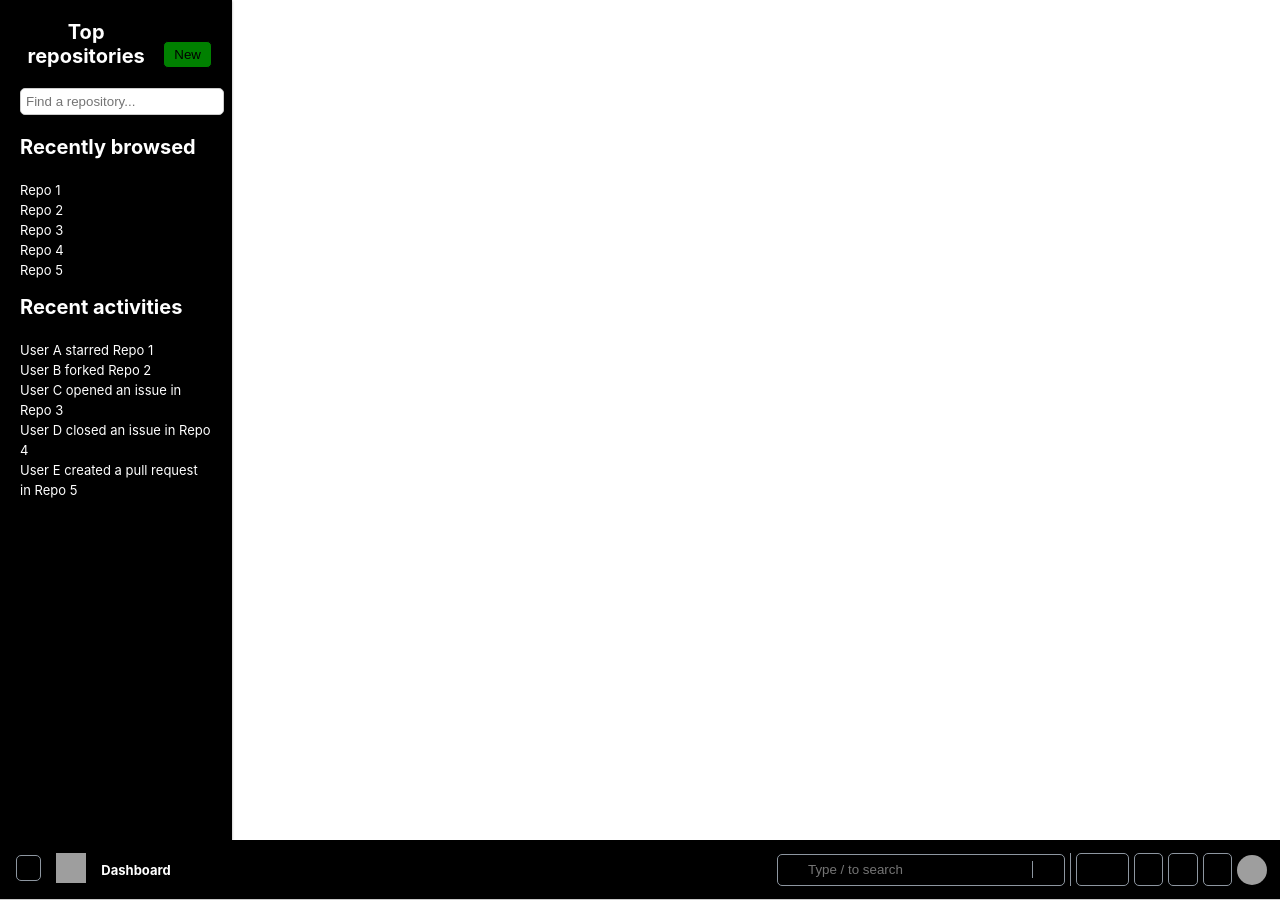
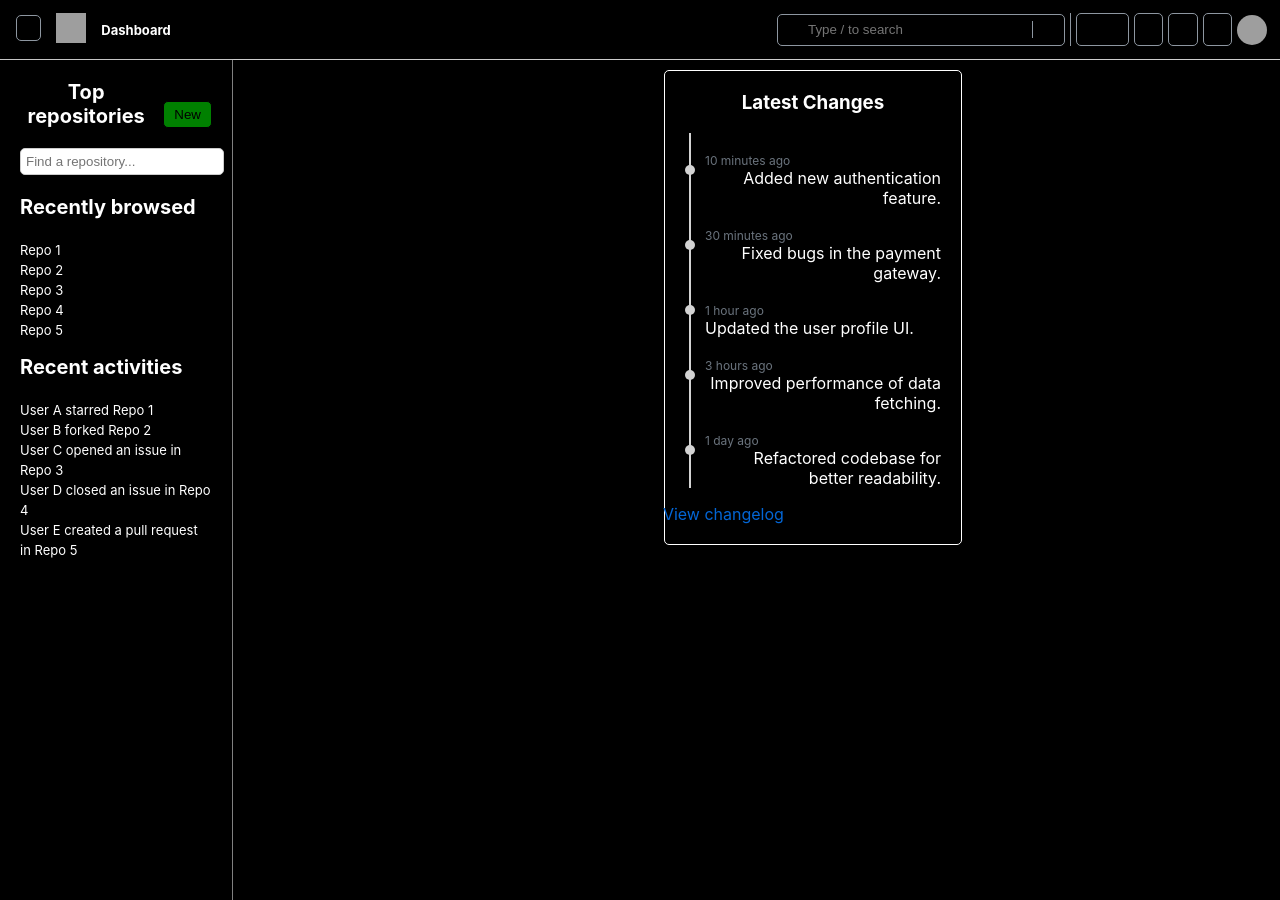
Before and after one commit to tripercy/pka-web-dev-final, a React (Create React App) app: page / in a window 1280 px wide. Built offline with nearby package versions, Linux system fonts and the light colour scheme; grey boxes are pictures that could not be loaded; some icons are missing.

Commit message:
Latest Changes log added

```diff
--- a/src/App.css
+++ b/src/App.css
@@ -1,5 +1,6 @@
 .App {
   text-align: center;
+  background: black;
 }
 
 .App-logo {
--- a/src/App.js
+++ b/src/App.js
@@ -1,14 +1,17 @@
 import './App.css';
 import LeftPane from './homepage/LeftPane';
+import Latest from './homepage/Latest';
 import TopNav from './nav/TopNav';
 
 function App() {
     return (
         <div className="App">
-          <LeftPane />
             <body>
                 <TopNav className="icon" />
+                <Latest />
+                <LeftPane />
             </body>
+
         </div>
     );
 }
--- /dev/null
+++ b/src/homepage/Latest.css
@@ -0,0 +1,105 @@
+.latest-changes {
+    background-color: black;
+    margin-top: 10px;
+    border-radius: 5px;
+    border: 1px solid white;
+    margin-left: 83vh;
+    padding: 20px;
+    box-shadow: 0 1px 3px rgba(0, 0, 0, 0.12), 0 1px 2px rgba(0, 0, 0, 0.24);
+    width: 20%;
+    position: absolute;
+}
+
+.latest-changes h3 {
+    color: white;
+    margin-top: 0;
+}
+
+.latest-changes ul {
+    position: relative;
+    padding-left: 20px;
+    list-style: none;
+}
+
+
+.latest-changes ul::after{
+    content: "";
+    position: absolute;
+    width: 3px;
+    height: calc(100%);
+    left: 10px;
+    background: white;
+    top: 20px;
+    z-index: -1;
+    margin-top: 20px;
+
+}
+
+.latest-changes ul li{
+    /* border: 1px solid white; */
+    display: flex;
+    flex-direction: column;
+    padding-right: -5px;
+    padding-left: -10px;
+    padding-top: 20px;
+    padding-bottom: 0;
+    justify-content: space-between;
+    align-items: flex-start;
+    position: relative;
+}
+
+.latest-changes ul li a{
+    text-align: right;
+    justify-self: flex-start;
+    text-decoration: none;
+    position: relative;
+    color: white;
+}
+
+
+
+
+.latest-changes .dot {
+    position: absolute;
+    left: 0;
+    top: 50%;
+    width: 10px;
+    height: 10px;
+    margin-left: -20px;
+    background-color: lightgray;
+    border-radius: 50%;
+    transform: translateY(-50%);
+}
+
+.latest-changes .dot a{
+    padding-left: 20px;
+}
+
+
+.latest-changes ul::before {
+    content: '';
+    position: absolute;
+    left: 4px;
+    top: 0;
+    bottom: 0;
+    width: 2px;
+    background-color: lightgray;
+}
+
+.latest-changes li:last-child .dot::after {
+    display: none;
+}
+
+.latest-changes time {
+    justify-self: flex-start;
+    color: #6a737d;
+    font-size: 12px;
+}
+
+.view-changelog {
+    display: block;
+    margin-top: 10px;
+    text-decoration: none;
+    color: #0366d6;
+    margin-left: -70%;
+}
--- /dev/null
+++ b/src/homepage/Latest.js
@@ -0,0 +1,32 @@
+import "./Latest.css"
+
+import {
+    ThreeBarsIcon, CommandPaletteIcon, SearchIcon, PlusIcon,
+    TriangleDownIcon, IssueOpenedIcon, GitPullRequestIcon, InboxIcon
+} from "@primer/octicons-react";
+
+export default function Latest() {
+    const changes = [
+        { text: 'Added new authentication feature.', time: '10 minutes ago' },
+        { text: 'Fixed bugs in the payment gateway.', time: '30 minutes ago' },
+        { text: 'Updated the user profile UI.', time: '1 hour ago' },
+        { text: 'Improved performance of data fetching.', time: '3 hours ago' },
+        { text: 'Refactored codebase for better readability.', time: '1 day ago' },
+    ];
+
+    return (
+        <div className="latest-changes">
+            <h3>Latest Changes</h3>
+            <ul>
+                {changes.map((change, index) => (
+                    <li key={index}>
+                        <time>{change.time}</time>
+                        <span className='dot'></span>
+                        <a>{change.text}</a>
+                    </li>
+                ))}
+            </ul>
+            <a href="/" className="view-changelog">View changelog</a>
+        </div>
+    );
+}
--- a/src/homepage/LeftPane.css
+++ b/src/homepage/LeftPane.css
@@ -5,6 +5,7 @@
     color: white;
     padding: 20px;
     margin-right: 15px;
+    border-right: 1px solid gray;
     box-shadow: 0 1px 3px rgba(0,0,0,0.12), 0 1px 2px rgba(0,0,0,0.24);
 }
 
```
Lines whose indentation alone changed are shown as unchanged.
